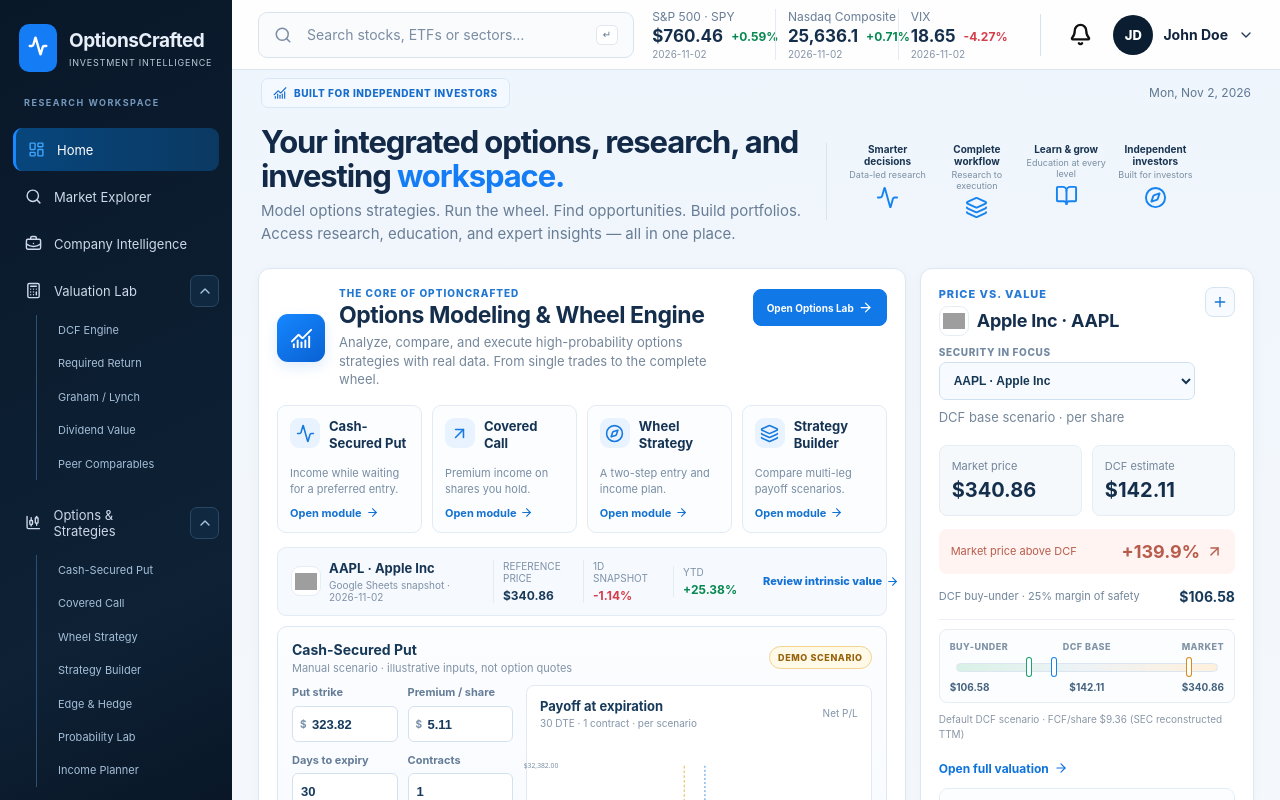
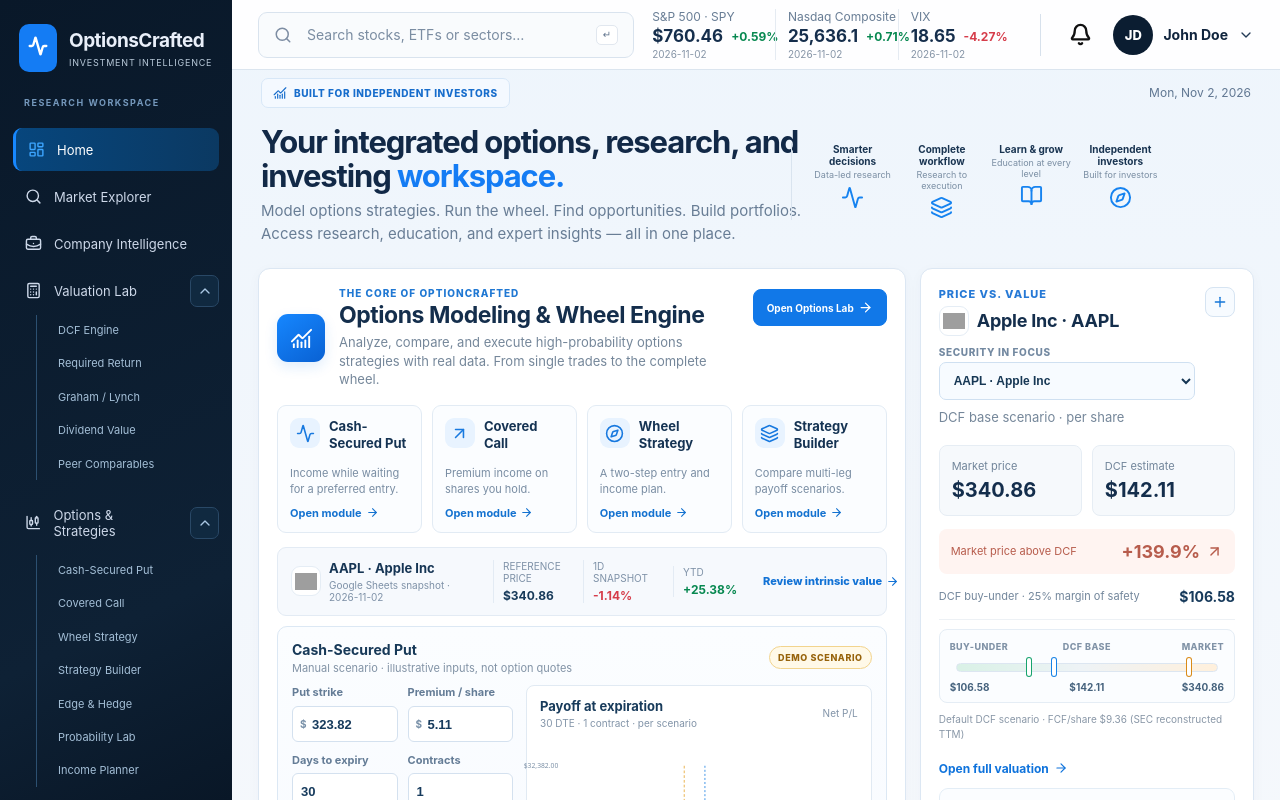
Before and after one commit to piergiorgiorocchini-maker/optioncrafted-tools-demo, a React (Vite) app in the folder platform-app/: page / in a window 1280 px wide. Shown: the top 800 px of the page. Built offline with nearby package versions, Linux system fonts and the light colour scheme; grey boxes are pictures that could not be loaded.

Commit message:
Align Home benefits to valuation card center

```diff
--- a/platform-app/src/components/home-dashboard.css
+++ b/platform-app/src/components/home-dashboard.css
@@ -609,5 +609,5 @@ main{min-width:0;overflow-x:clip}
 
 /* Center the four hero benefits over the Price vs. Value panel below. */
 @media(min-width:1201px){
- .home-promise-points{transform:translateX(-55px)}
+ .home-promise-points{transform:translateX(-90px)}
 }
```
